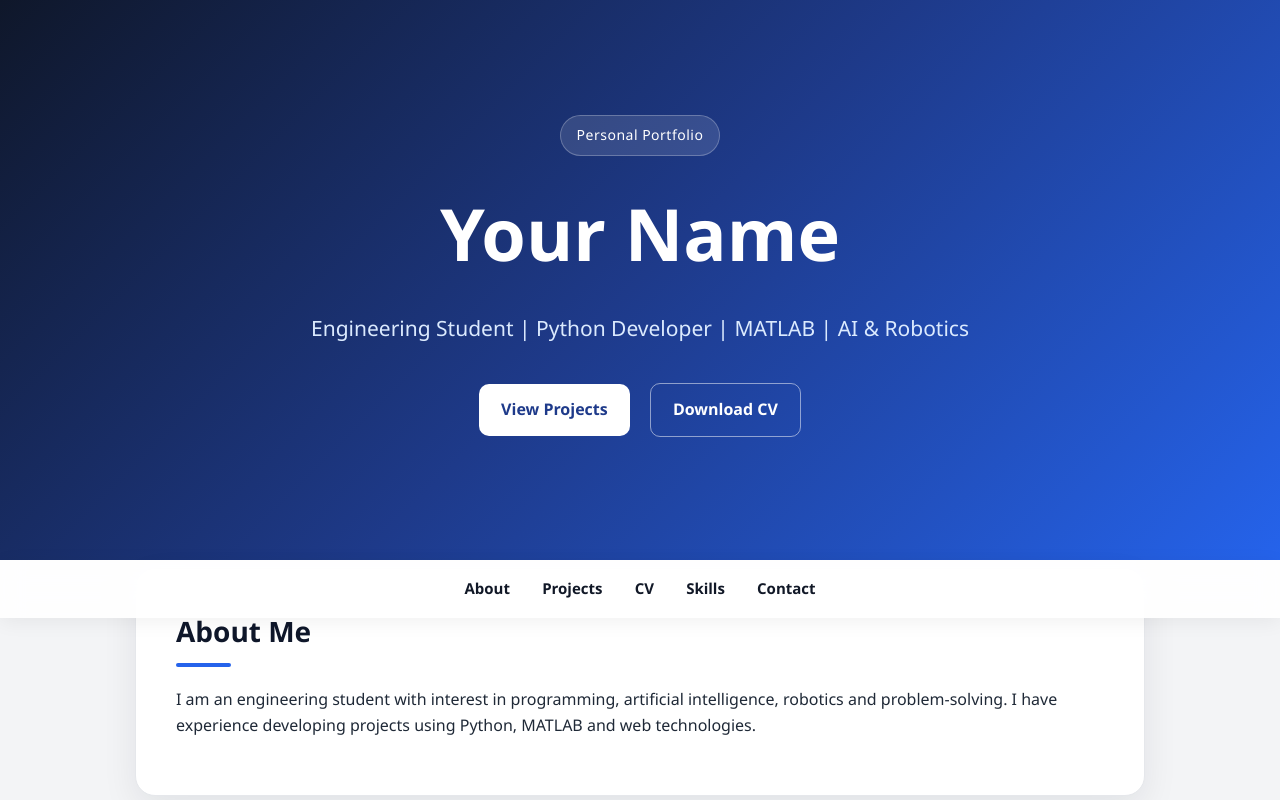
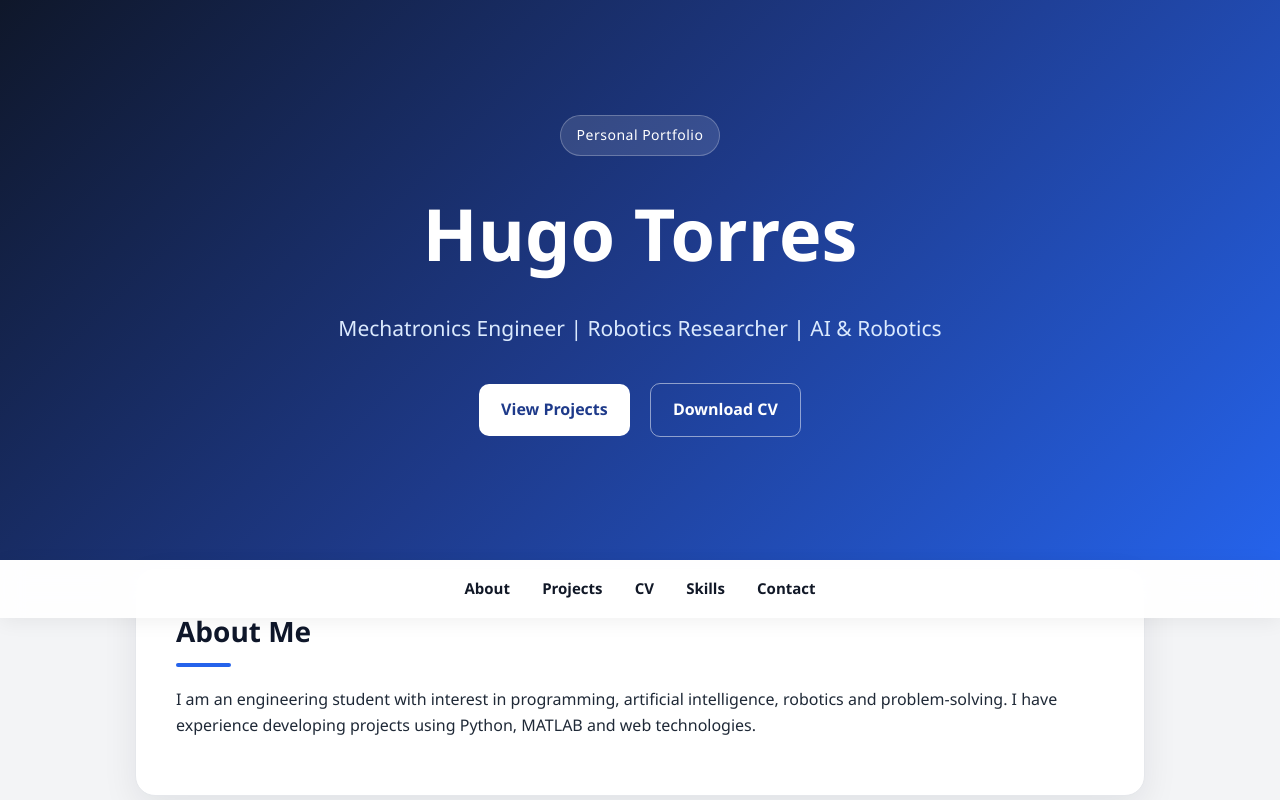
Before and after one commit to hugotorres08/hugotorres08.github.io, a plain HTML site: page index.html in a window 1280 px wide. Shown: the top 800 px of the page. Drawn offline with Linux system fonts and the light colour scheme.

Commit message:
Update portfolio title and personal information

```diff
--- a/index.html
+++ b/index.html
@@ -3,7 +3,7 @@
 <head>
   <meta charset="UTF-8" />
   <meta name="viewport" content="width=device-width, initial-scale=1.0" />
-  <title>Your Name | Portfolio</title>
+  <title>Hugo Torres</title>
 
   <style>
     * {
@@ -223,8 +223,8 @@
   <header>
     <div class="hero">
       <span>Personal Portfolio</span>
-      <h1>Your Name</h1>
-      <p>Engineering Student | Python Developer | MATLAB | AI & Robotics</p>
+      <h1>Hugo Torres</h1>
+      <p>Mechatronics Engineer | Robotics Researcher | AI & Robotics</p>
 
       <div class="hero-buttons">
         <a class="primary-btn" href="#projects">View Projects</a>
```
